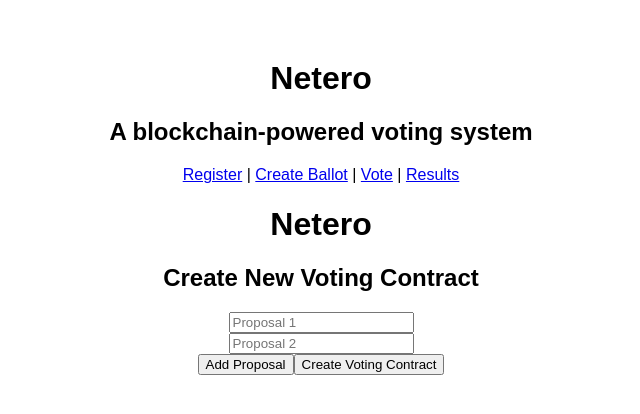
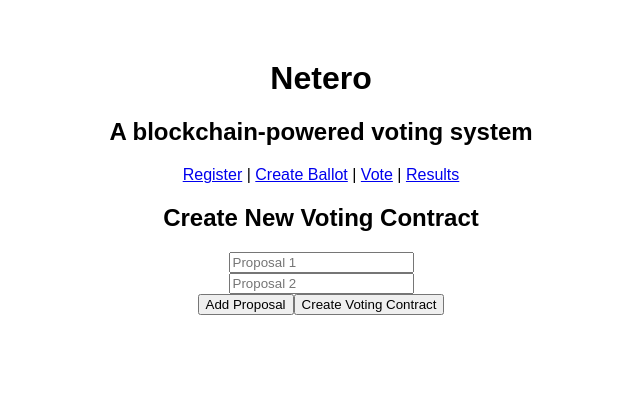
Before and after one commit to gongahkia/netero, a Vue app in the folder src/netero-app/: page /create-ballot in a window 1280 px wide. Shown: the top 414 px of the page, without its empty margins (319-959 px from the left). Built offline with nearby package versions, Linux system fonts and the light colour scheme.

Commit message:
feat(app): generic styling but need to do overall stylign

```diff
--- a/src/netero-app/src/components/BallotCreation.vue
+++ b/src/netero-app/src/components/BallotCreation.vue
@@ -1,6 +1,5 @@
 <template>
   <div class="ballot-creation">
-    <h1>Netero</h1>
     <h2>Create New Voting Contract</h2>
     <form @submit.prevent="createVotingContract">
       <div v-for="(option, index) in options" :key="index">
```
